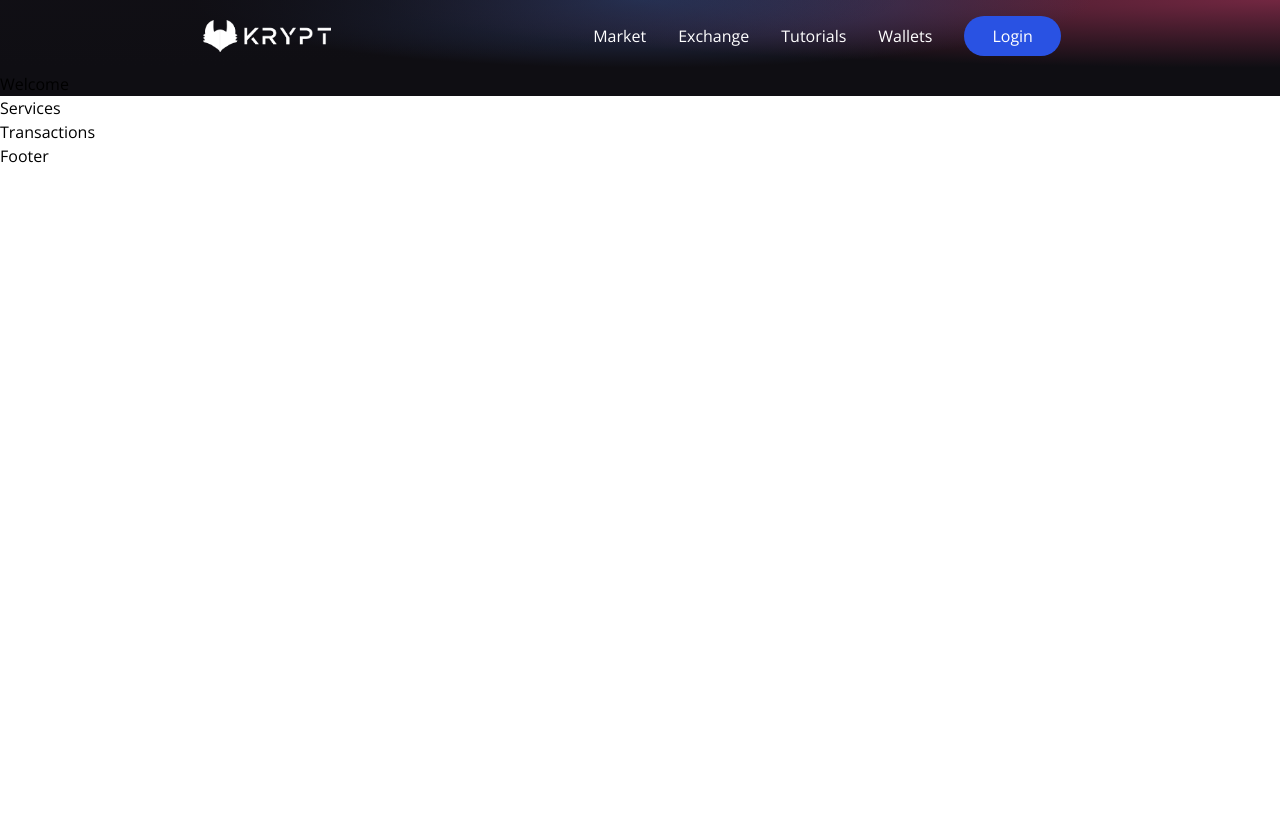
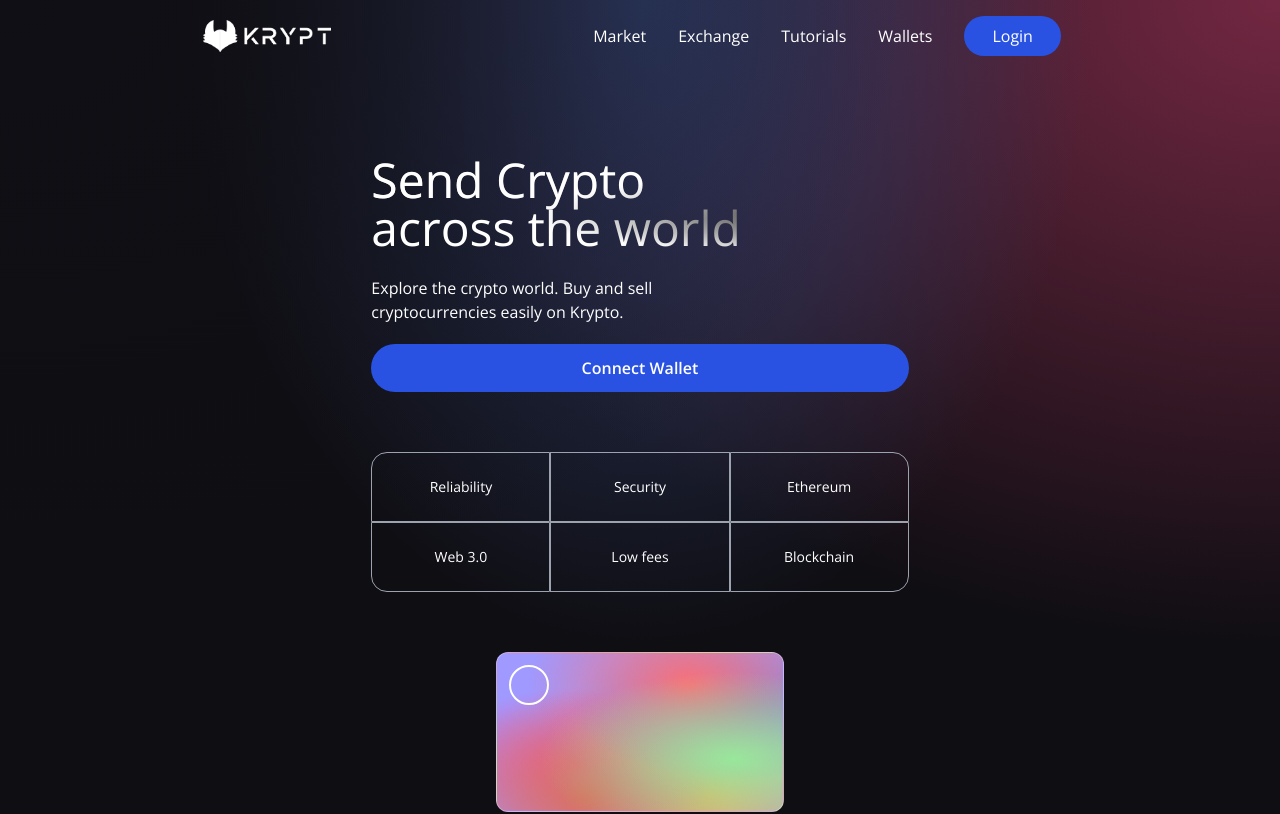
Before and after one commit to NickMagidson/web3-app, a React (Vite) app in the folder client/Crypto/: page / in a window 1280 px wide. Shown: the top 814 px of the page. Built offline with nearby package versions, Linux system fonts and the light colour scheme.

Commit message:
Welcome section build

```diff
--- a/client/Crypto/src/components/Welcome.jsx
+++ b/client/Crypto/src/components/Welcome.jsx
@@ -1,7 +1,68 @@
+import { AiFillPlayCircle } from 'react-icons/ai';
+import { SiEthereum } from 'react-icons/si';
+import { BsInfoCircle } from 'react-icons/bs';
+
+import { Loader } from './';
+
+const commonStyles = "min-h-[70px] sm:px-0 px-2 sm:min-w-[120px] flex justify-center items-center border-[0.5px] border-gray-400 text-sm font-light text-white";
+
+
 const Welcome = () => {
-    return (
-        <h1>Welcome</h1>
-    );
+	const connectWallet = () => {
+
+	}
+
+  return (
+    <div className="flex w-full justify-center items-center">
+			<div className="flex mf:flex-row flex-col items-start justify-between md:p-20 py-12 px-4">
+				<div className="flex flex-1 justify-start flex-col mf:mr-10">
+					<h1 className="text-3xl sm:text-5xl text-white text-gradient py-1">
+						Send Crypto <br /> across the world
+					</h1>
+					<p className="text-left mt-5 text-white font-light md:w-9/12 w-11/12 text-base">
+						Explore the crypto world. Buy and sell cryptocurrencies easily on Krypto.
+					</p>
+					<button
+						type='button'
+						onClick={connectWallet}
+						className="flex flex-row justify-center items-center my-5 bg-[#2952e3] p-3 rounded-full cursor-pointer hover:bg-[#2546bd]"
+					>
+						<p className='text-white text-base font-semibold'>Connect Wallet</p>
+					</button>
+
+					<div className='grid sm:grid-cols-3 grid-cols-2 w-full mt-10'>
+						<div className={`rounded-tl-2xl ${commonStyles}`}>
+							Reliability
+						</div>
+						<div className={commonStyles}>Security</div>
+						<div className={`rounded-tr-2xl ${commonStyles}`}>
+							Ethereum
+						</div>
+						<div className={`rounded-bl-2xl ${commonStyles}`}>
+							Web 3.0
+						</div>
+						<div className={commonStyles}>Low fees</div>
+						<div className={`rounded-br-2xl ${commonStyles}`}>
+							Blockchain
+						</div>
+					</div>
+				</div>
+
+				<div className='flex flex-col flex-1 items-center justify-start w-full mf:mt-0 mt-10'>
+					<div className='p-3 justify-end items-start flex-col rounded-xl h-40 sm:w-72 w-full my-5 eth-card white-glassmorphism'>
+						<div className='flex justify-between flex-col w-full h-full'>
+							<div className='flex justify-between items-start'>
+								<div className='w-10 h-10 rounded-full border-2 border-white flex justify-center items-center'>
+
+								</div>
+							</div>
+						</div>
+					</div>
+				</div>
+
+			</div>
+    </div>
+  );
 }
 
 export default Welcome;
```
